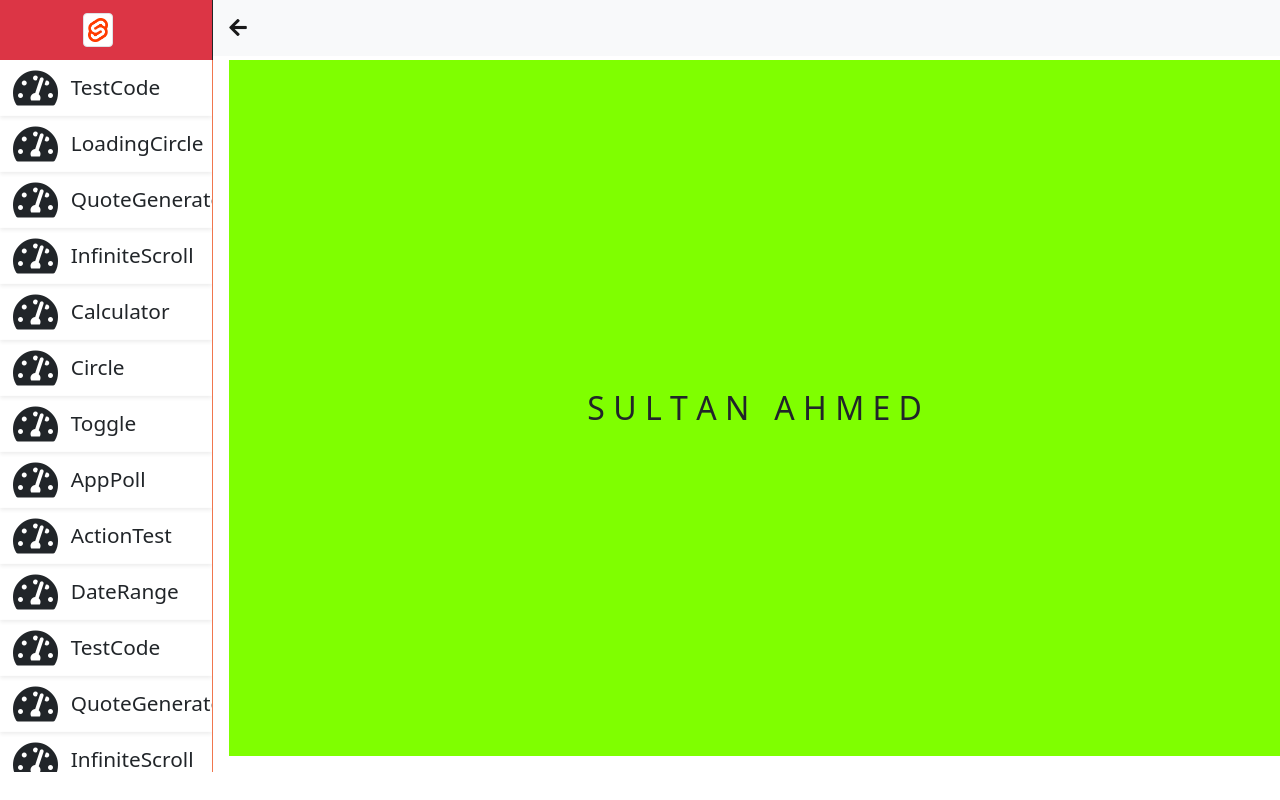
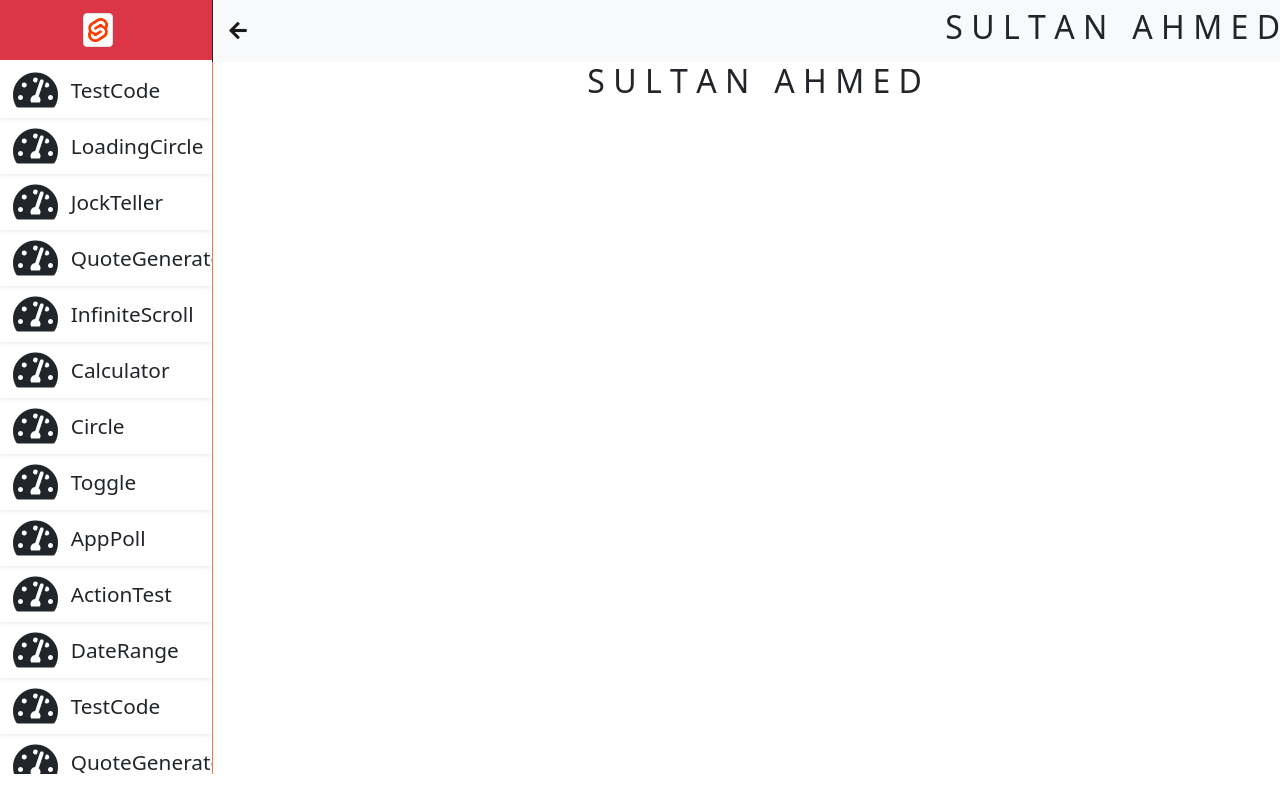
Before and after one commit to SultanCse/Svelte-Components, a Svelte app: page / in a window 1280 px wide. Built offline with nearby package versions, Linux system fonts and the light colour scheme.

Commit message:
jock-teller added

```diff
--- /dev/null
+++ b/src/components/JockTeller.svelte
@@ -0,0 +1,51 @@
+<script>
+
+</script>
+<div class="container">
+    <button id="button">tell me a Jock</button>
+    <audio id='audio' controls></audio>
+</div>
+
+<style>
+    .container{
+        display: flex;
+        flex-direction: column;
+        justify-content: center;
+        align-items: center;
+        height: 100vh;
+        width: 100vw;
+        background: url('../images/robot.gif');
+        background-size: contain;
+        background-position: left center;
+        background-repeat: no-repeat;
+    }
+    button{
+        cursor: pointer;
+        outline: none;
+        font-family: 'Cursor new', Courier, monospace;
+        font-size: 20px;
+        color: white;
+        background: #ff3482;
+        border: none;
+        border-radius: 5px;
+        box-shadow: 2px 2px 20px 10px rgba(0, 0, 0, .2);
+    }
+
+    button:hover{
+        filter: brightness(95%);
+    }
+    button:active{
+        transform: scale(.95);
+    }
+    button:disabled{
+        cursor: default;
+        filter: brightness(30%);
+    }
+
+    @media screen and (max-width: 1000px){
+        .container{
+            background-position:center center;
+            background-size: cover;
+        }
+    }
+</style>
--- a/src/components/LoadingCircle.svelte
+++ b/src/components/LoadingCircle.svelte
@@ -1,5 +1,4 @@
-<div class="parent">
-  <div class="child">
+<h1>
     <span>S</span>
     <span>U</span>
     <span>L</span>
@@ -12,26 +11,19 @@
     <span>M</span>
     <span>E</span>
     <span>D</span>
-  </div>
-</div>
+</h1>
 
 <style>
-  .parent{
-    margin: 0 auto;
+  h1{
+    /* margin: 0 auto;
     padding: 0;
     position: relative;
     background: chartreuse;
-    height: 100%;
-    width: 100%;
+    /* height: 100%;
+    width: 100%; */
     font-size: 2rem;
     font-style: bold;
-  }
-  .child{
-    position: absolute;
-    top: 50%;
-    left: 50%;
-    transform: translate(-50%,-50%);
-
+    text-align: center;
   }
   span:nth-child(1){
     animation: s 1s ease 0s 1 none;
--- a/src/components/Navbar.svelte
+++ b/src/components/Navbar.svelte
@@ -1,4 +1,6 @@
 <script>
+import LoadingCircle from "./LoadingCircle.svelte";
+
   // header section
   let arrow = 'left'
   let navColSize = 2;
@@ -30,6 +32,7 @@
       <div class="navbar navbar-light bg-light">
         <a class="navbar-brand" href="#">
           <i class="fas fa-arrow-{arrow} px-3" on:click={toggleArrow}></i></a>
+          <LoadingCircle/>
       </div>
     </div>
   </div>
--- a/src/components/Sidebar.svelte
+++ b/src/components/Sidebar.svelte
@@ -2,7 +2,7 @@
 <script>
 import {AppPoll,QuoteGenerator,Toggle,Circle,Calculator,
     ActionTest,DateRange,InfiniteScroll,TestCode,
-    LoadingCircle} from '../services/appList.js'
+    LoadingCircle, JockTeller} from '../services/appList.js'
 
 let value=false;
 
@@ -11,7 +11,8 @@ let value=false;
     // 'Circle','Toggle','AppPoll',];
     let sidebarItems=[
         {name:'TestCode', icon:'fas fa-tachometer-alt', component:'TestCode'},
-        {name:'LoadingCircle', icon:'fas fa-tachometer-alt', component:'LoadingCircle'},
+        {name:'LoadingCircle', icon:'fas fa-tachometer-alt', component:'JockTeller'},
+        {name:'JockTeller', icon:'fas fa-tachometer-alt', component:'LoadingCircle'},
         {name:'QuoteGenerator', icon:'fas fa-tachometer-alt', component:'QuoteGenerator'},
         {name:'InfiniteScroll', icon:'fas fa-tachometer-alt', component:'InfiniteScroll'},
         {name:'Calculator', icon:'fas fa-tachometer-alt', component:'Calculator'},
@@ -59,6 +60,8 @@ let value=false;
         <div class="content">
             {#if activeTab == 'TestCode'}
                 <TestCode on:click={()=>{console.log(activeTab)}}/>
+            {:else if activeTab == 'JockTeller'}
+                <JockTeller/>
             {:else if activeTab == 'LoadingCircle'}
                 <LoadingCircle/>
             {:else if activeTab == 'InfiniteScroll'}
--- a/src/services/appList.js
+++ b/src/services/appList.js
@@ -8,6 +8,7 @@ import DateRange from '../components/DateRange.svelte';
 import InfiniteScroll from '../components/InfiniteScroll.svelte';
 import TestCode from '../components/TestCode.svelte';
 import LoadingCircle from '../components/LoadingCircle.svelte';
+import JockTeller from '../components/JockTeller.svelte'
 
-export {AppPoll,QuoteGenerator,Toggle,Circle,Calculator,ActionTest,
+export {JockTeller, AppPoll,QuoteGenerator,Toggle,Circle,Calculator,ActionTest,
         DateRange,InfiniteScroll,TestCode,LoadingCircle}
```
Also changed, not shown: public/build/bundle.css, public/build/bundle.js, 1 other file (tests, documents, lock files or other folders).
